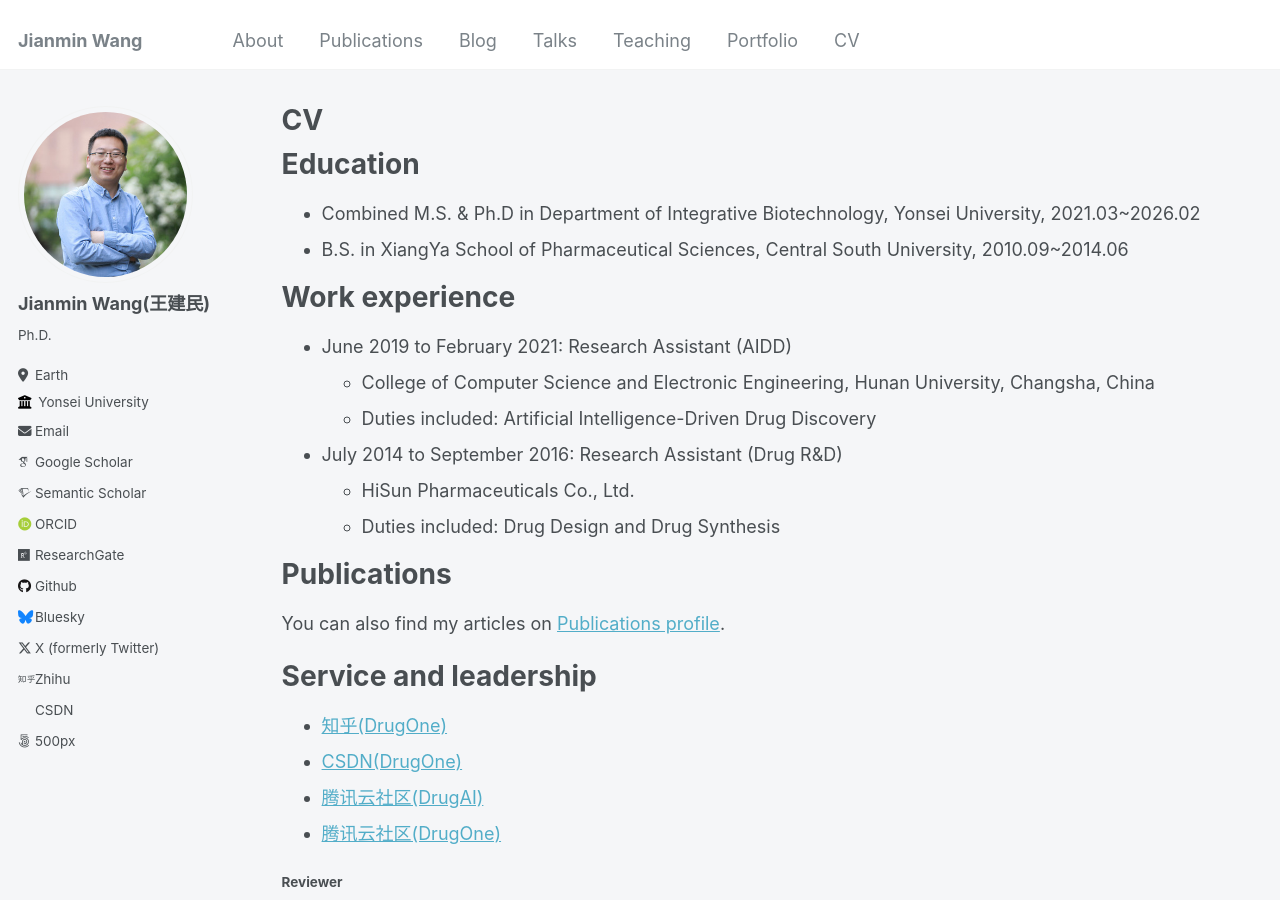
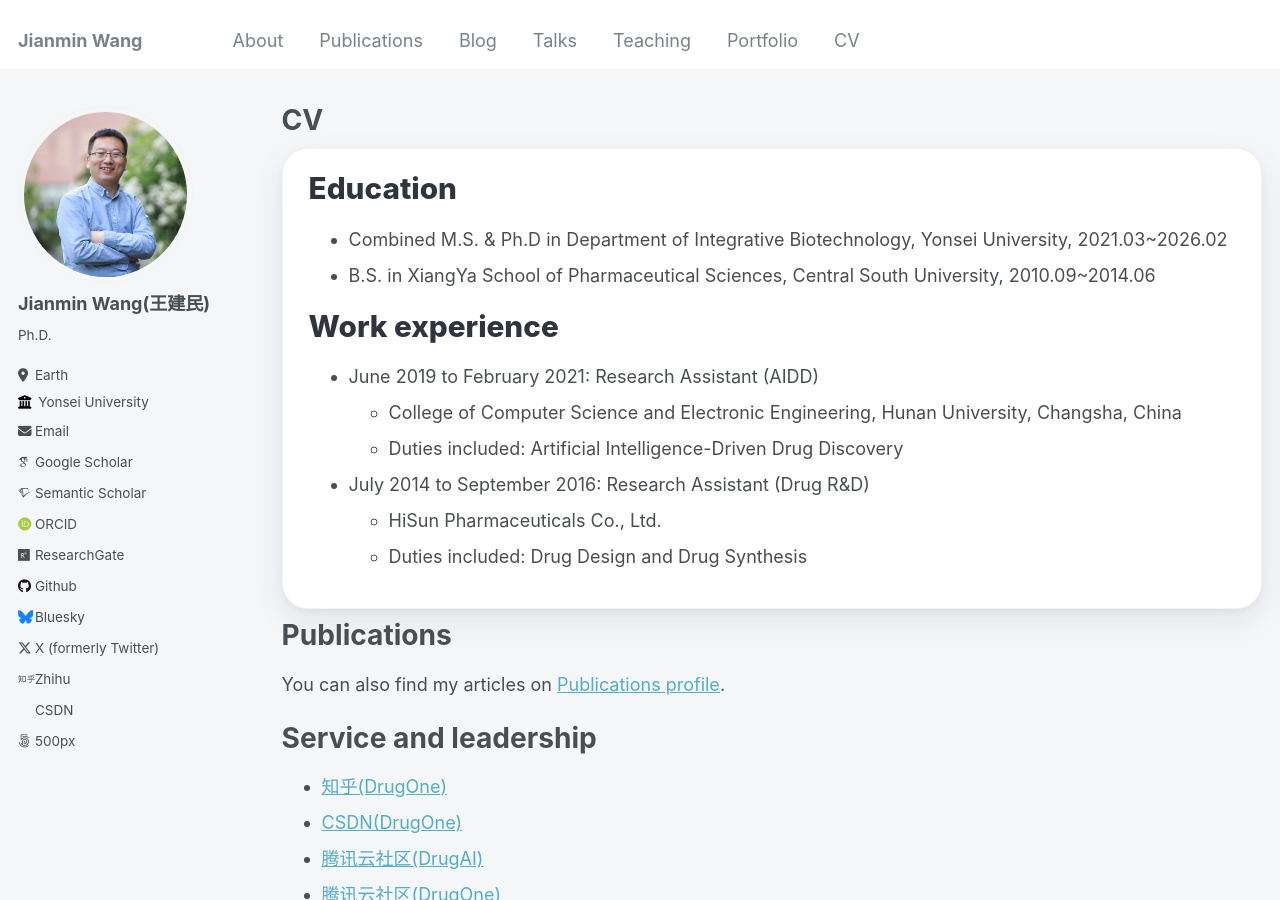
Before and after one commit to Jianmin2drugai/Jianmin2drugai.github.io, a Jekyll site: the page built from _pages/cv.md, in a window 1280 px wide and 900 px high. Built offline with Jekyll 4.4.1, drawn with Linux system fonts in a browser that asks for light colours; some web fonts are replaced.

Commit message:
Update cv.md

```diff
--- a/_pages/cv.md
+++ b/_pages/cv.md
@@ -9,6 +9,7 @@ redirect_from:
 
 {% include base_path %}
 
+<div class="card-section" markdown="1">
 Education
 ======
 * Combined M.S. & Ph.D in Department of Integrative Biotechnology, Yonsei University, 2021.03~2026.02
@@ -25,7 +26,7 @@ Work experience
 * July 2014 to September 2016: Research Assistant (Drug R&D)
   * HiSun Pharmaceuticals Co., Ltd.
   * Duties included: Drug Design and Drug Synthesis
-
+</div>
 
 Publications
 ======
```
